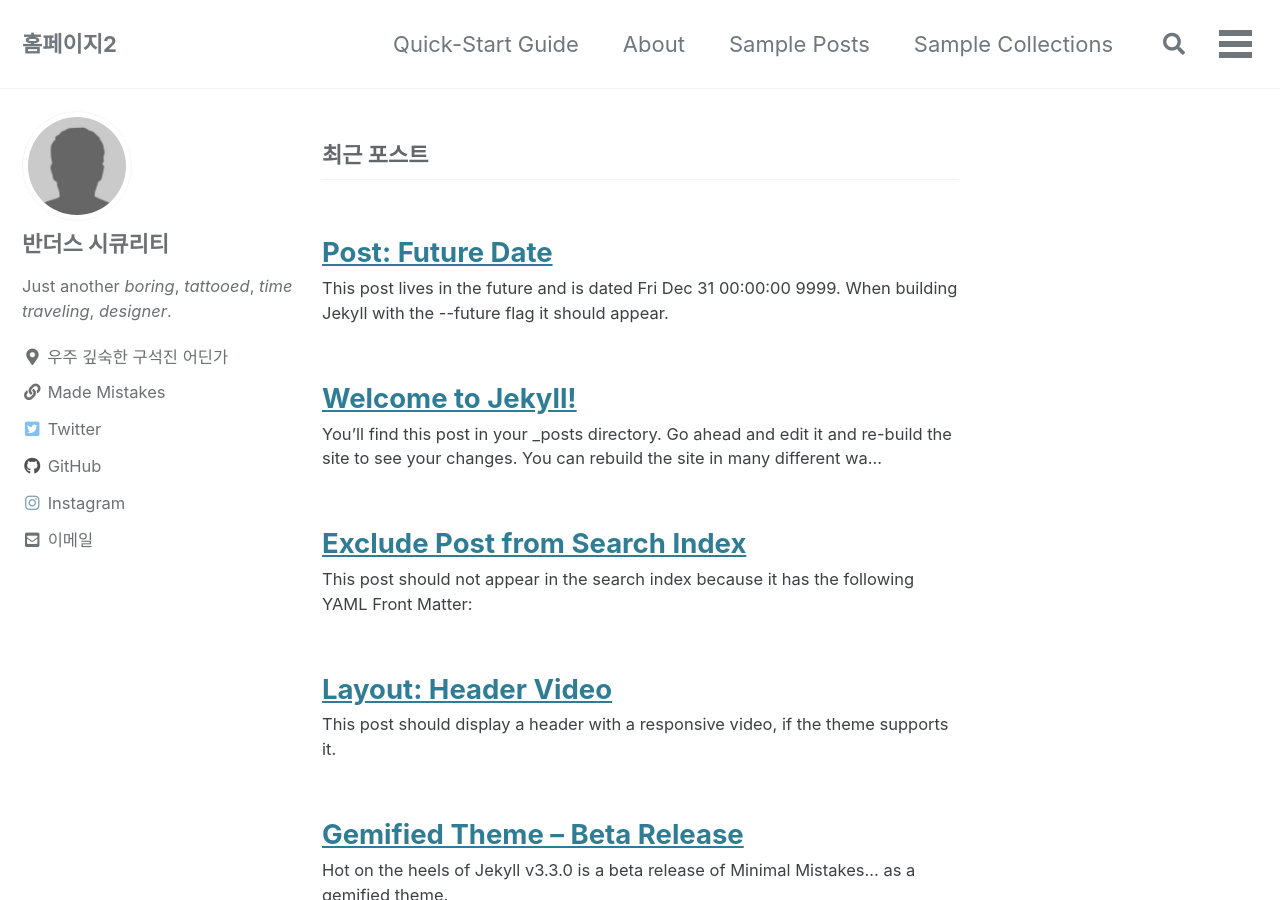
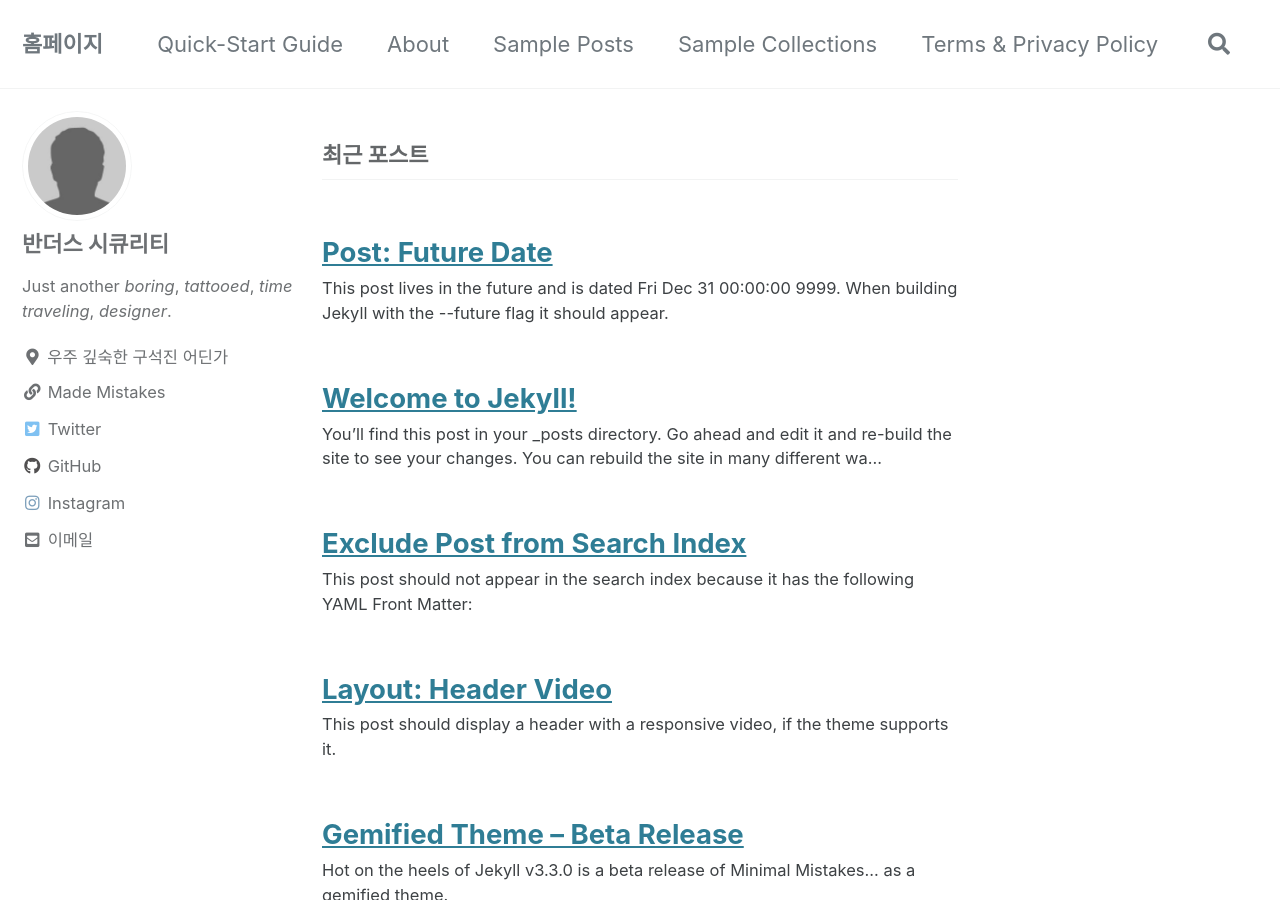
Before and after one commit to bandussecurity/bandussecurity.github.io, a Jekyll site: the page built from index.html, in a window 1280 px wide and 900 px high. Built offline with Jekyll 4.4.1, drawn with Linux system fonts in a browser that asks for light colours; cached includes are drawn as plain includes; comment, search, counter and statistics services are not loaded; a style sheet for code colours, icons or effects is not loaded.

Commit message:
홈페이지 넘버링 원복 테스트

```diff
--- a/_config.yml
+++ b/_config.yml
@@ -11,7 +11,7 @@ minimal_mistakes_skin    : "default" # "air", "aqua", "contrast", "dark", "dirt"
 
 # Site Settings
 locale                   : "ko"
-title                    : "홈페이지2"
+title                    : "홈페이지"
 title_separator          : "-"
 subtitle                 : # site tagline that appears below site title in masthead
 name                     : "반더스 시큐리티" # &name "Michael Rose" # &name is a YAML anchor which can be *referenced later
```
